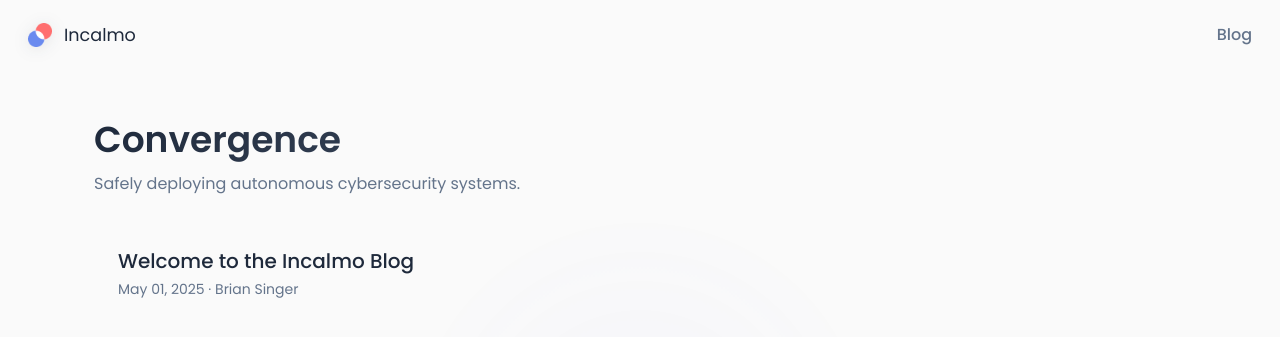
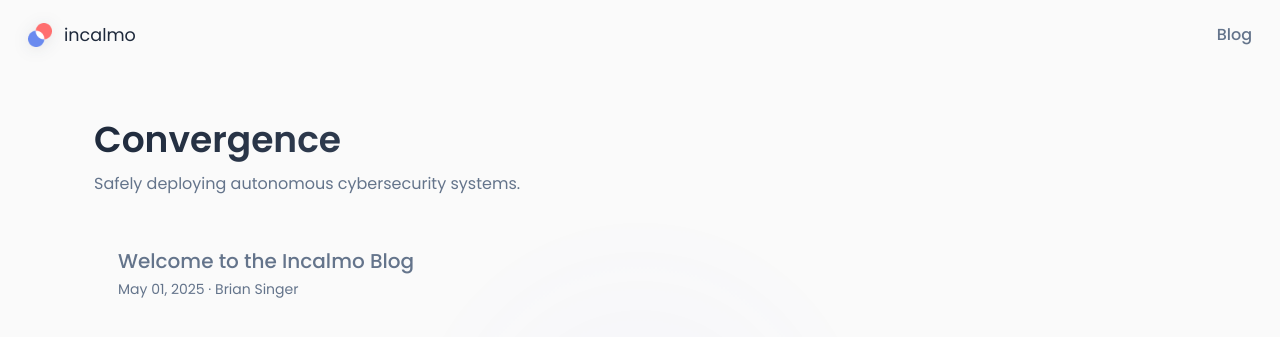
Before and after one commit to Incalmo/incalmo.github.io, a Jekyll site: the page built from blog/index.md, in a window 1280 px wide. Shown: the top 337 px of the page. Built offline with Jekyll 4.4.1, drawn with Linux system fonts in a browser that asks for light colours.

Commit message:
Fix header

```diff
--- a/_config.yml
+++ b/_config.yml
@@ -1,4 +1,4 @@
-title: Incalmo
+title: incalmo
 description: The next generation of autonomous cybersecurity
 url: https://incalmo.github.io
 baseurl: ''
--- a/assets/blog.css
+++ b/assets/blog.css
@@ -95,7 +95,7 @@ body::after {
 }
 
 .post-card:hover .post-card-title {
-  color: var(--accent);
+  color: #1e293b;
 }
 
 .post-card a {
@@ -115,7 +115,7 @@ body::after {
   font-weight: 500;
   margin: 0 0 0.25rem;
   line-height: 1.3;
-  color: var(--fg);
+  color: #64748b;
   transition: color 0.2s ease;
 }
 
```
Also changed, not shown: 4 other files.
